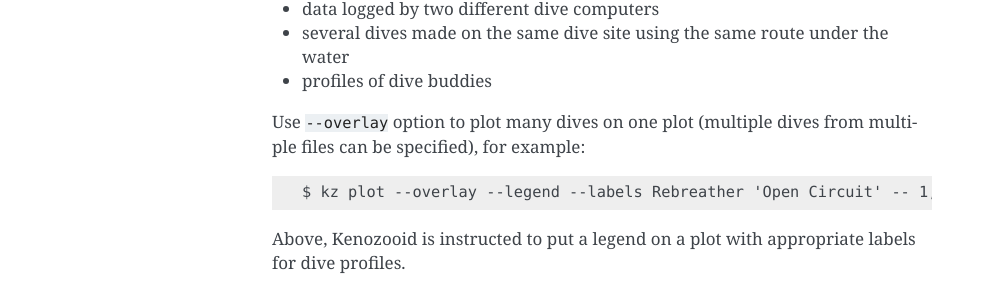
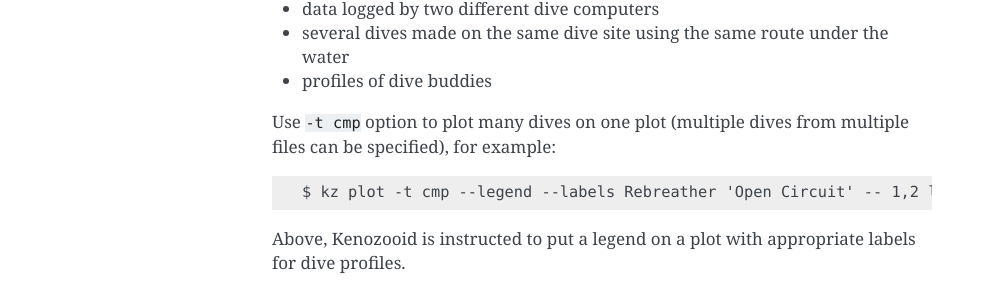
Before and after one commit to gitGNU/gnu_kenozooid, a Sphinx documentation site: the page built from doc/user/plot.rst, in a window 1280 px wide. Shown: the part 1490-1794 px from the top of the page, without its empty margins (148-1141 px from the left). Built offline with Sphinx 7.4.7, drawn with Linux system fonts in a browser that asks for light colours.

Commit message:
- corrected plot commands in user documentation (use '-t cmd' as   '--overlay' is ditched)

```diff
--- a/doc/user/plot.rst
+++ b/doc/user/plot.rst
@@ -56,12 +56,10 @@
   water
 - profiles of dive buddies
 
-.. todo: move the profiles to logbook file and use logbook file name below
-
-Use ``--overlay`` option to plot many dives on one plot (multiple dives
+Use ``-t cmp`` option to plot many dives on one plot (multiple dives
 from multiple files can be specified), for example::
 
-    $ kz plot --overlay --legend --labels Rebreather 'Open Circuit' -- 1,2 logbook.uddf divemode-compare.pdf
+    $ kz plot -t cmp --legend --labels Rebreather 'Open Circuit' -- 1,2 logbook.uddf divemode-compare.pdf
 
 Above, Kenozooid is instructed to put a legend on a plot with appropriate
 labels for dive profiles.
```
